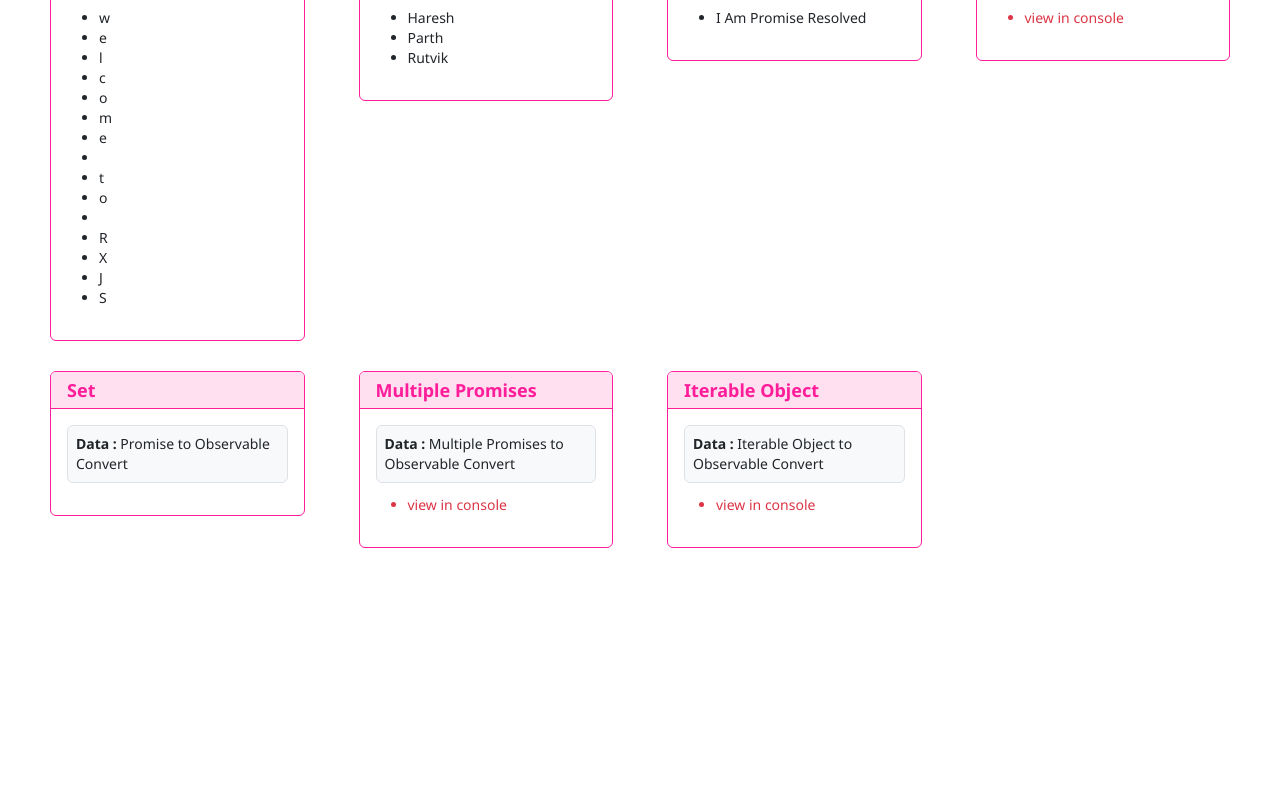
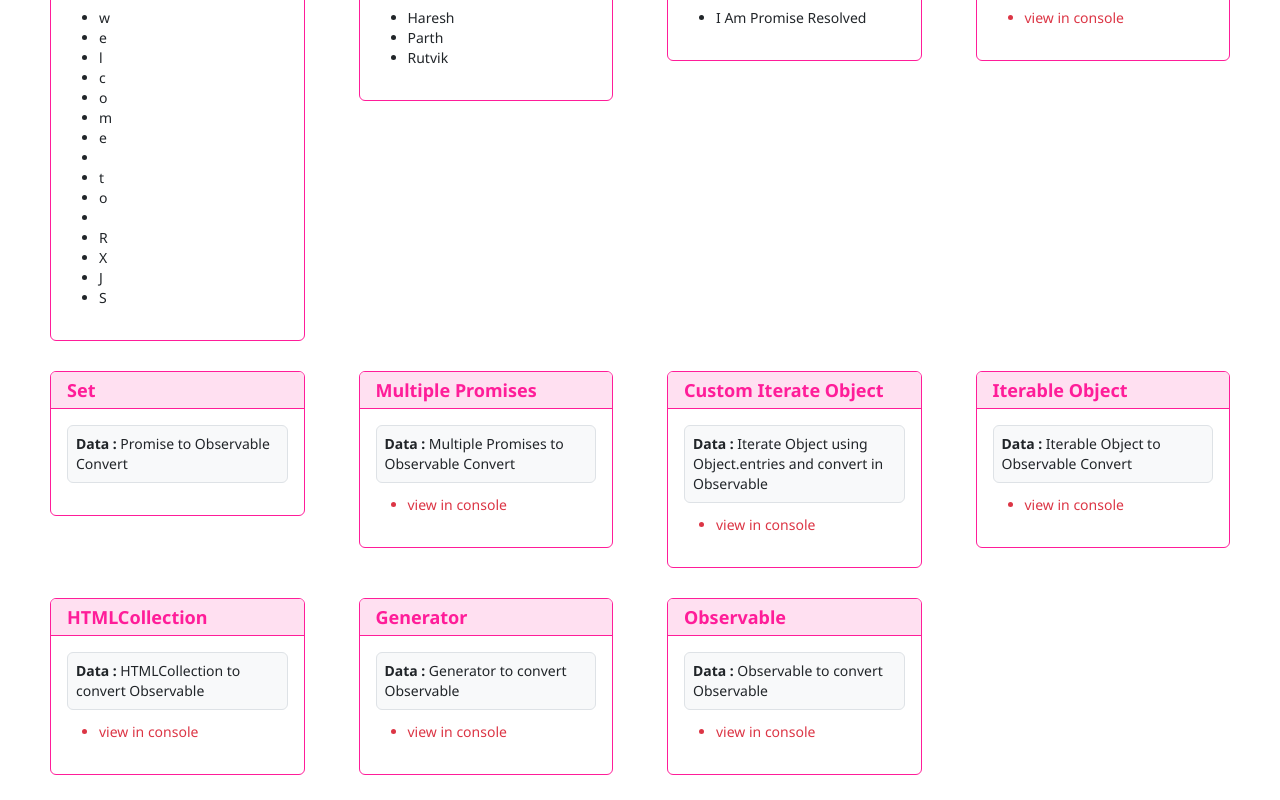
Before and after one commit to Haresh-thumar/rxjs-learning, an Angular app: page /of-from in a window 1280 px wide. Shown: the part 1108-1908 px from the top of the page. Before the commit the page ends 1681 px from the top, so only its background shows below. Built offline with nearby package versions, Linux system fonts and the light colour scheme.

Commit message:
from moperator examples & some object methods examples

```diff
--- a/src/app/observable/of-from/of-from.component.html
+++ b/src/app/observable/of-from/of-from.component.html
@@ -222,6 +222,20 @@
   <!----- Example-7 ------>
   <div class="col-md-3">
     <div class="card">
+      <div class="card-header">Custom Iterate Object</div>
+      <div class="card-body">
+        <p class="border rounded bg-light py-2 px-2">
+          <strong>Data : </strong>Iterate Object using Object.entries and convert in Observable
+        </p>
+        <ul>
+          <li class="text-danger">view in console</li>
+        </ul>
+      </div>
+    </div>
+  </div>
+  <!----- Example-8 ------>
+  <div class="col-md-3">
+    <div class="card">
       <div class="card-header">Iterable Object</div>
       <div class="card-body">
         <p class="border rounded bg-light py-2 px-2">
@@ -233,4 +247,46 @@
       </div>
     </div>
   </div>
+  <!----- Example-9 ------>
+  <div class="col-md-3">
+    <div class="card">
+      <div class="card-header">HTMLCollection</div>
+      <div class="card-body">
+        <p class="border rounded bg-light py-2 px-2">
+          <strong>Data : </strong>HTMLCollection to convert Observable
+        </p>
+        <ul>
+          <li class="text-danger">view in console</li>
+        </ul>
+      </div>
+    </div>
+  </div>
+  <!----- Example-10 ------>
+  <div class="col-md-3">
+    <div class="card">
+      <div class="card-header">Generator</div>
+      <div class="card-body">
+        <p class="border rounded bg-light py-2 px-2">
+          <strong>Data : </strong>Generator to convert Observable
+        </p>
+        <ul>
+          <li class="text-danger">view in console</li>
+        </ul>
+      </div>
+    </div>
+  </div>
+  <!----- Example-11 ------>
+  <div class="col-md-3">
+    <div class="card">
+      <div class="card-header">Observable</div>
+      <div class="card-body">
+        <p class="border rounded bg-light py-2 px-2">
+          <strong>Data : </strong>Observable to convert Observable
+        </p>
+        <ul>
+          <li class="text-danger">view in console</li>
+        </ul>
+      </div>
+    </div>
+  </div>
 </div>
--- a/src/app/observable/of-from/of-from.component.ts
+++ b/src/app/observable/of-from/of-from.component.ts
@@ -1,6 +1,6 @@
 import { Component, OnInit } from '@angular/core';
 import { UtilityOperatorService } from '../../services/utility-operator.service';
-import { Observable, from, of } from 'rxjs';
+import { Observable, count, from, of } from 'rxjs';
 
 @Component({
   selector: 'app-of-from',
@@ -159,6 +159,21 @@ export class OfFromComponent implements OnInit {
       res.then(console.log('%c from Multiple Promises ', 'background: #33FF57; color: #000', res));
     });
 
+    /*---- Iterate Object and convert to Observable ----*/
+    const obj6: any = {
+      id: 1,
+      name: 'haresh',
+      work: 'coding',
+      place: 'HYD'
+    };
+    let populationArr1 = Object.entries(obj6);
+    const obsfrom8 = from(populationArr1);
+    obsfrom8.subscribe((res: any) => {
+      res.flatMap((num: any) => {
+        console.log('%c from Iterate Object ', 'background: #87CEEB; color: #000', num);
+      });
+    });
+
     /*---- Iterable Object to convert Observable -----*/
     let obj = {
       '0': 111,
@@ -174,13 +189,208 @@ export class OfFromComponent implements OnInit {
 
     /*---- HTMLCollection to convert Observable -----*/
     const liArr2 = document.getElementsByTagName('td');
-    const obsfrom8 = from(liArr);
-    obsfrom8.subscribe((res: any) => {
+    const obsfrom9 = from(liArr);
+    obsfrom9.subscribe((res: any) => {
       console.log('%c from HTMLCollection ', 'background: #FFFF00; color: #000', res);
     });
+
+    /*---- Generator to convert Observable -----*/
+    function* range(start: number, end: number) {
+      for (let i = start; i < end; i++) {
+        yield i;
+      }
+    }
+    const generator = from(range(1, 10));
+    generator.subscribe(res => {
+      console.log('%c from Generator ', 'background: #FF0000; color: #fff', res);
+    });
+
+    /*---- Observable to convert Observable -----*/
+    const obs = of(12, 26, 34, 48);
+    const obsrbl = from(obs);
+    obsrbl.subscribe((res: any) => {
+      console.log('%c from Observable ', 'background: #33FF57; color: #000', res);
+    });
+
+
+
+
+
+
+
+
+
+
+
+
+
+
+    /********************************************************************************************************************************
+                                                      Objects Properties
+     ********************************************************************************************************************************/
+    /*-------------------------------------------------------*/
+    const population: any = {
+      male: 4,
+      female: 93,
+      others: 10
+    };
+    let populationArr = Object.entries(population);
+    console.log(populationArr);   // 0:['male', 4] 1:['female', 93] 2:['others', 10]
+
+
+    /*-------------------------------------------------------*/
+    const population1: any = {
+      male: 4,
+      female: 93,
+      others: 10
+    };
+    // Iterate through the object
+    for (const key in population1) {
+      if (population1.hasOwnProperty(key)) {
+        console.log(`${key}: ${population1[key]}`);  // male: 4, female: 93, others: 10
+      }
+    }
+
+
+    /*-------------------------------------------------------*/
+    const population2: any = {
+      male: 4,
+      female: 93,
+      others: 10
+    };
+    let genders = Object.keys(population2);
+    console.log(genders); // ["male","female","others"]
+
+
+    /*-------------------------------------------------------*/
+    const population3: any = {
+      male: 4,
+      female: 93,
+      others: 10
+    };
+    let genders1 = Object.keys(population3);
+    genders1.forEach((gender) => {
+      console.log(`There are ${population[gender]} ${gender}`);
+      // There are 4 male
+      // There are 93 female
+      // There are 10 others
+    });
+
+
+    /*-------------------------------------------------------*/
+    const population4 = {
+      male: 4,
+      female: 93,
+      others: 10
+    };
+    let totalPopulation = 0;
+    let genders2 = Object.keys(population4);
+    genders2.forEach((gender) => {
+      totalPopulation += population[gender];
+    });
+    console.log(totalPopulation); // 107
+
+
+    /*-------------------------------------------------------*/
+    const population5 = {
+      male: 4,
+      female: 93,
+      others: 10
+    };
+    let numbers = Object.values(population5);
+    console.log(numbers);   // [4,93,10]
+
+    let numbers1 = Object.values(population);
+    numbers1.forEach((number) => console.log(number)); // 4 93 10
+
+
+    /*-------------------------------------------------------*/
+    const obj2: any = { a: 1, b: 2, c: 3 };
+    for (const prop in obj2) {
+      console.log(`obj.${prop} = ${obj2[prop]}`);
+      // obj.a = 1
+      // obj.2 = 2
+      // obj.3 = 3
+    }
+
+
+    /*-------------------------------------------------------*/
+    const object1 = {
+      a: 1,
+      b: 2,
+      c: 3
+    };
+    console.log(Object.getOwnPropertyNames(object1));
+    // Expected output: Array ["a", "b", "c"]
+
+
+    /*-------------------------------------------------------*/
+    const obj4: any = { 0: "a", 1: "b", 2: "c" };
+    Object.getOwnPropertyNames(obj4).forEach((val, idx, array) => {
+      console.log(`${val} -> ${obj4[val]}`);
+    });
+    // 0 -> a
+    // 1 -> b
+    // 2 -> c
+
+
+    /*-------------------------------------------------------*/
+    const object2: any = {
+      id: 1,
+      name: 'haresh',
+      work: 'coding',
+      place: 'HYD'
+    };
+
+    for (let [key, value] of Object.entries(object2)) {
+      // console.log(key, value);
+      console.log(`key=${key} value=${value}`);
+      // key=id value=1
+      // key=name value=haresh
+      // key=work value=coding
+      // key=place value=HYD
+    }
+
+
+    /*-------------------------------------------------------*/
+    const anObj = { 100: 'a', 2: 'b', 7: 'c' };
+    Object.entries(anObj).map(obj => {
+      const key = obj[0];
+      const value = obj[1];
+      console.log(key, value);   // 2 b   7 c   100 a
+    });
+
+
+    /*-------------------------------------------------------*/
+    // Or, using array extras
+    const anObj2 = { 50: 'aa', 22: 'bb', 77: 'cc' };
+    Object.entries(anObj2).forEach(([key, value]) => {
+      console.log(`${key} ${value}`);    // 22 bb    50 aa   77 cc
+    });
+
+
+    /*-------------------------------------------------------*/
+    let obj5: any = {
+      prop1: '1',
+      prop2: '2'
+    };
+    for (let el in obj5) {
+      console.log(el);
+      console.log(obj5[el]);
+      // prop1
+      // 1
+      // prop2
+      // 2
+    }
+
 
   }
 
 
 
+
+
+
+
+
 }
```
